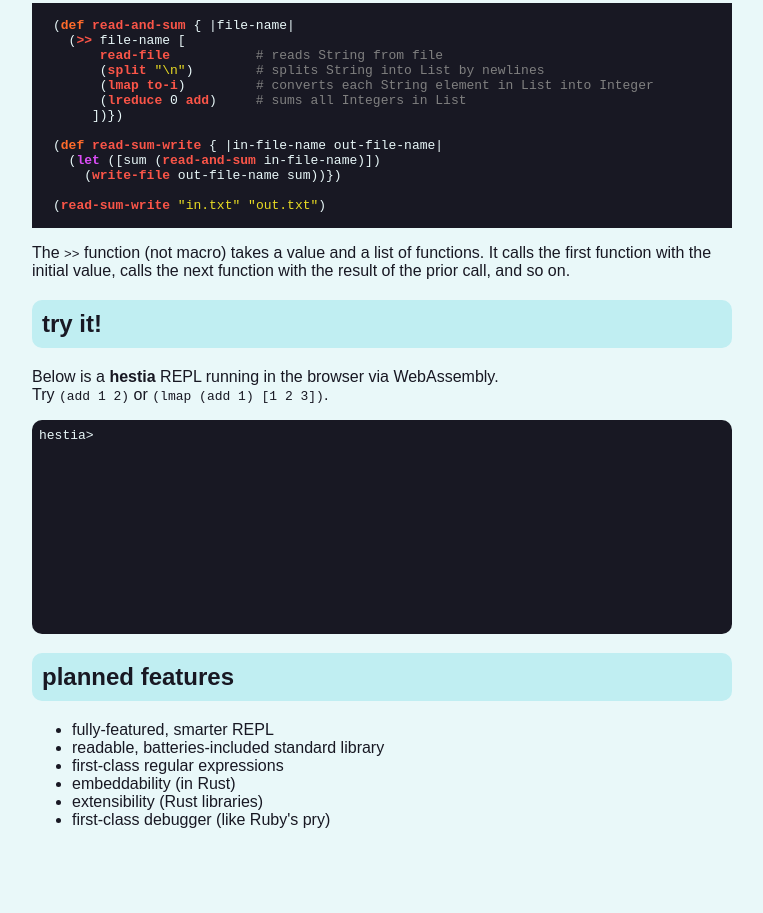
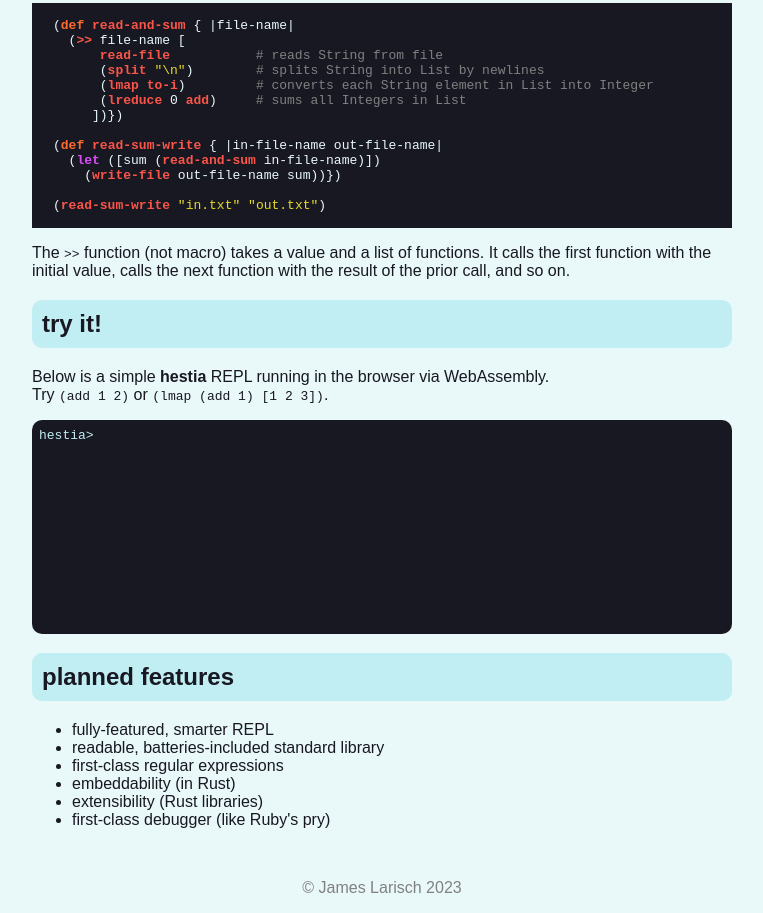
Before and after one commit to semaj/hestia-lang, a plain HTML site: page site/index.html in a window 1280 px wide. Shown: the part 582-1495 px from the top of the page, without its empty margins (258-1021 px from the left). Before the commit the page ends 1427 px from the top, so only its background shows below. Drawn offline with Linux system fonts and the light colour scheme; no server answers.

Commit message:
site: Add copyright and new build

```diff
--- a/site/index.html
+++ b/site/index.html
@@ -32,7 +32,7 @@
         </pre>
         <p>The <code>>></code> function (not macro) takes a value and a list of functions. It calls the first function with the initial value, calls the next function with the result of the prior call, and so on.</p>
       <h2>try it!</h2>
-      <p>Below is a <b>hestia</b> REPL running in the browser via WebAssembly. <br>Try <code>(add 1 2)</code> or <code>(lmap (add 1) [1 2 3])</code>.</p>
+      <p>Below is a simple <b>hestia</b> REPL running in the browser via WebAssembly. <br>Try <code>(add 1 2)</code> or <code>(lmap (add 1) [1 2 3])</code>.</p>
       <div id="repl">
         <span id="result"></span>
         <span id="prompt">hestia&#62;</span>
@@ -49,6 +49,8 @@
           <li>first-class debugger (like Ruby's pry)</li>
         </ul>
       </p>
+      <br>
+      <p style="text-align:center;color: grey;">© James Larisch 2023</p>
     </div>
   </body>
   <script type="module">
@@ -99,6 +101,9 @@
       background: #181823;
       font-family: monospace;
       width: 90%;
+    }
+    #prompt, #result {
+      color: #C0EEF2;
     }
     #repl {
       background: #181823;
```
Also changed, not shown: 2 other files.
